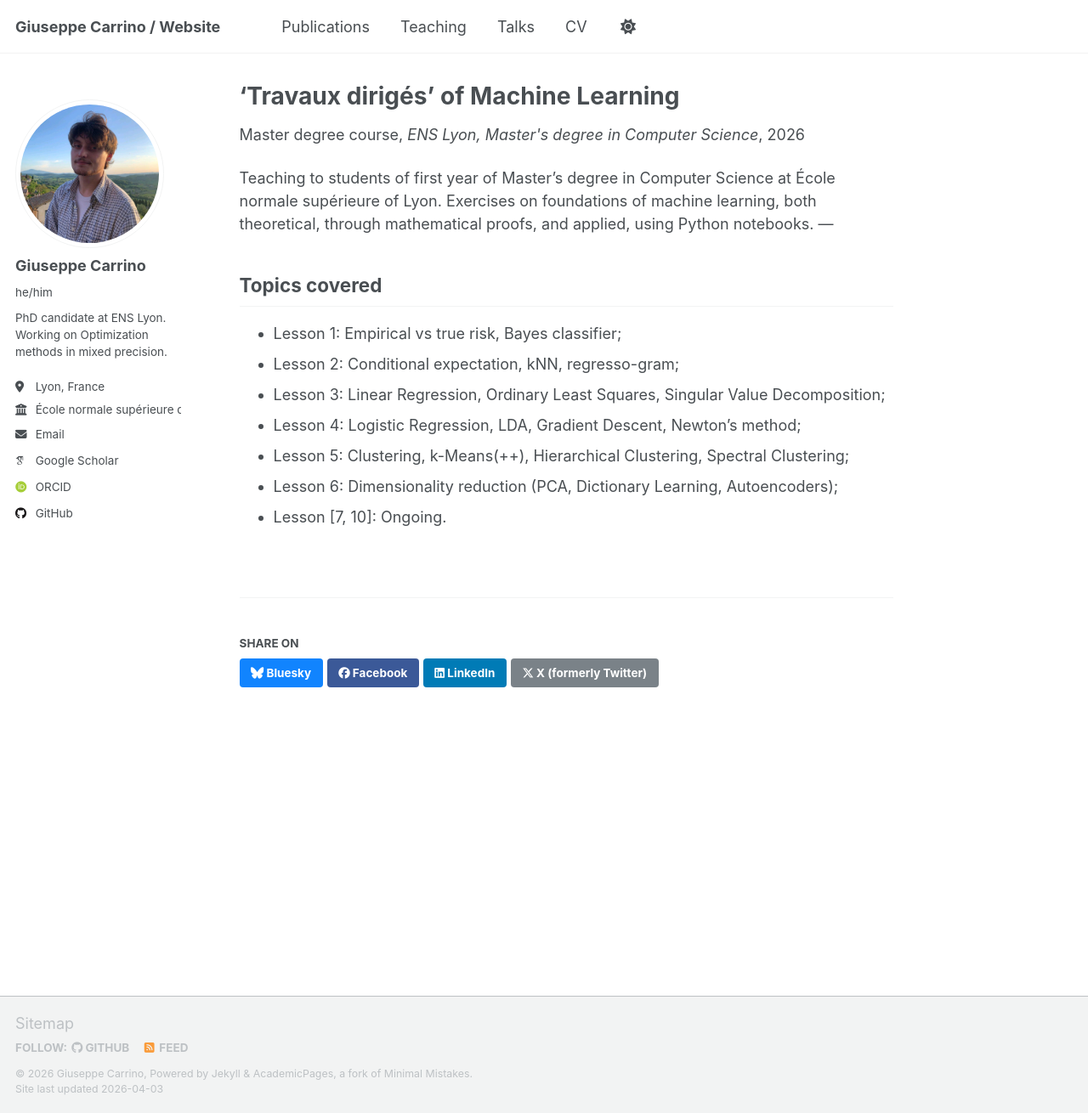
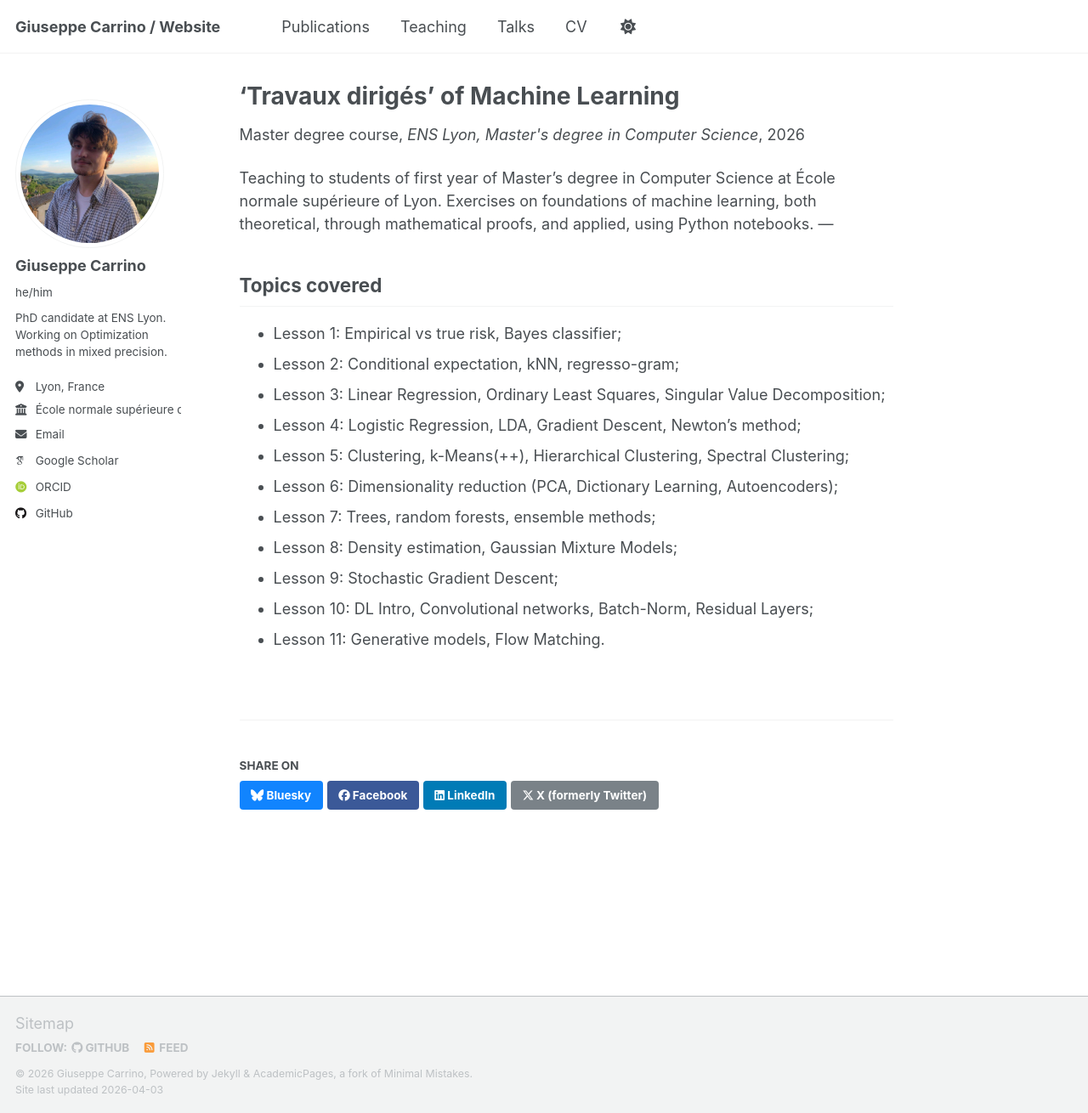
Before and after one commit to JosephCarrino/josephcarrino.github.io, a Jekyll site: the page built from _teaching/2026-td-ml.md, in a window 1280 px wide and 1310 px high. Shown: the whole window at 85% size. Built offline with Jekyll 4.4.1, drawn with Linux system fonts in a browser that asks for light colours; some web fonts are replaced; a script that is not in the unit is left out.

Commit message:
Update TD list

```diff
--- a/_teaching/2026-td-ml.md
+++ b/_teaching/2026-td-ml.md
@@ -18,4 +18,8 @@ Exercises on foundations of machine learning, both theoretical, through mathemat
 - Lesson 4: Logistic Regression, LDA, Gradient Descent, Newton's method;
 - Lesson 5: Clustering, k-Means(++), Hierarchical Clustering, Spectral Clustering;
 - Lesson 6: Dimensionality reduction (PCA, Dictionary Learning, Autoencoders);
-- Lesson [7, 10]: Ongoing.
+- Lesson 7: Trees, random forests, ensemble methods;
+- Lesson 8: Density estimation, Gaussian Mixture Models;
+- Lesson 9: Stochastic Gradient Descent;
+- Lesson 10: DL Intro, Convolutional networks, Batch-Norm, Residual Layers;
+- Lesson 11: Generative models, Flow Matching.
```
